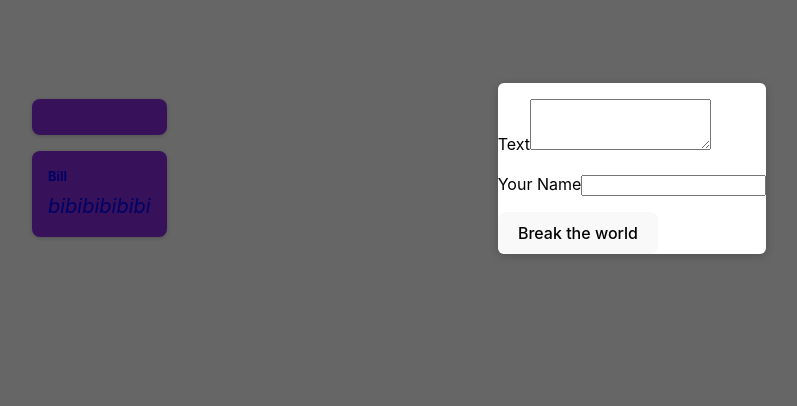
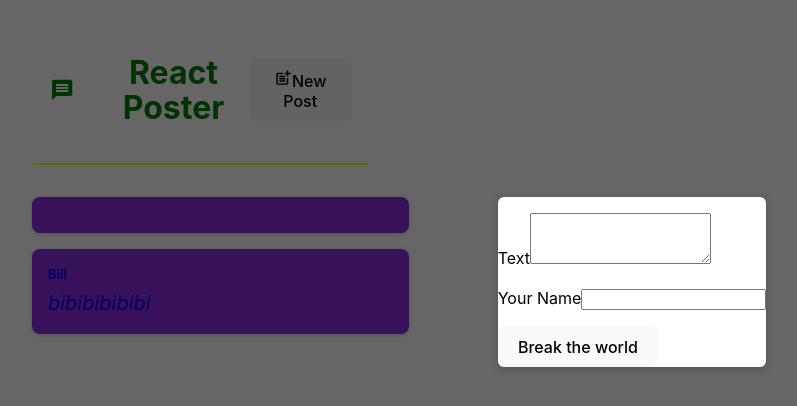
Before and after one commit to k8cchaha/react-2025-01, a React (Vite) app: page / in a window 1280 px wide. Shown: the part 232-638 px from the top of the page, without its empty margins (8-805 px from the left). Built offline with nearby package versions, Linux system fonts and the light colour scheme.

Commit message:
add create post

```diff
--- a/package.json
+++ b/package.json
@@ -12,7 +12,8 @@
   "dependencies": {
     "@sentry/react": "^9.1.0",
     "react": "^18.3.1",
-    "react-dom": "^18.3.1"
+    "react-dom": "^18.3.1",
+    "react-icons": "^5.4.0"
   },
   "devDependencies": {
     "@eslint/js": "^9.17.0",
--- a/src/App.jsx
+++ b/src/App.jsx
@@ -1,33 +1,24 @@
 import { useState } from 'react'
-import reactLogo from './assets/react.svg'
-import viteLogo from '/vite.svg'
-import './App.css'
+import MainHeader from './components/MainHeader'
+import PostList from './components/PostList'
 
 function App() {
-  const [count, setCount] = useState(0)
+  const [modalVisible, setModalVisible] = useState(true)
+
+  function showModalHandler() {
+    setModalVisible(true)
+  }
+
+  function hideModalHandler() {
+    setModalVisible(false)
+  }
 
   return (
     <>
-      <div>
-        <a href="https://vite.dev" target="_blank">
-          <img src={viteLogo} className="logo" alt="Vite logo" />
-        </a>
-        <a href="https://react.dev" target="_blank">
-          <img src={reactLogo} className="logo react" alt="React logo" />
-        </a>
-      </div>
-      <h1>Vite + React</h1>
-      <div className="card">
-        <button onClick={() => setCount((count) => count + 1)}>
-          count is {count}
-        </button>
-        <p>
-          Edit <code>src/App.jsx</code> and save to test HMR
-        </p>
-      </div>
-      <p className="read-the-docs">
-        Click on the Vite and React logos to learn more
-      </p>
+      <MainHeader onCreatePost={showModalHandler}/>
+       <main>
+        <PostList isPosting={modalVisible} onStopPosting={hideModalHandler}/>
+      </main>
     </>
   )
 }
--- /dev/null
+++ b/src/components/MainHeader.jsx
@@ -0,0 +1,21 @@
+import { MdPostAdd, MdMessage } from 'react-icons/md'
+import classes from './MainHeader.module.css'
+
+function MainHeader({onCreatePost}) {
+    return (
+        <header className={classes.header}>
+            <h1 className={classes.logo}>
+                <MdMessage />
+                React Poster
+            </h1>
+            <p>
+                <button onClick={onCreatePost}>
+                    <MdPostAdd size={18} />
+                    New Post
+                </button>
+            </p>
+        </header>
+    )
+}
+
+export default MainHeader
--- /dev/null
+++ b/src/components/MainHeader.module.css
@@ -0,0 +1,17 @@
+.header {
+    margin: 2rem 10%;
+    padding: 1rem;
+    text-align: center;
+    display: flex;
+    justify-content: space-between;
+    align-items: center;
+    border-bottom: 2px solid yellow;
+}
+
+.logo {
+    font-size: 2rem;
+    display: flex;
+    gap: 1.5rem;
+    align-items: center;
+    color: green
+}
--- a/src/components/PostList.jsx
+++ b/src/components/PostList.jsx
@@ -4,14 +4,12 @@
 import classes from './PostList.module.css'
 import { useState } from 'react';
 
-function PostList() {
-    const [modalVisible, setModalVisible] = useState(true)
+function PostList({isPosting, onStopPosting}) {
+
     const [enteredBody, setEnteredBody] = useState('')
     const [enteredAuthor, setAuthor] = useState('')
 
-    function hideModalHandler() {
-        setModalVisible(false)
-    }
+
 
     function bodyChangeHandler(event) {
         setEnteredBody(event.target.value)
@@ -23,8 +21,8 @@
 
     return (
         <>
-            {modalVisible ? (
-                <Modal onHideModal={hideModalHandler}>
+            {isPosting ? (
+                <Modal onHideModal={onStopPosting}>
                     <NewPost onChangeBody={bodyChangeHandler} onChangeAuthor={authorChangeHandler} />
                 </Modal>
             ) : null}
--- a/src/main.jsx
+++ b/src/main.jsx
@@ -1,7 +1,9 @@
 import { StrictMode } from 'react'
 import { createRoot } from 'react-dom/client'
 import './index.css'
+import App from './App'
 import PostList from './components/PostList'
+import MainHeader from './components/MainHeader'
 import * as Sentry from "@sentry/react";
 
 Sentry.init({
@@ -21,6 +23,6 @@
 
 createRoot(document.getElementById('root')).render(
   <StrictMode>
-    <PostList />
+    <App />
   </StrictMode>
 )
```
Also changed, not shown: 1 other file (tests, documents, lock files or other folders).
